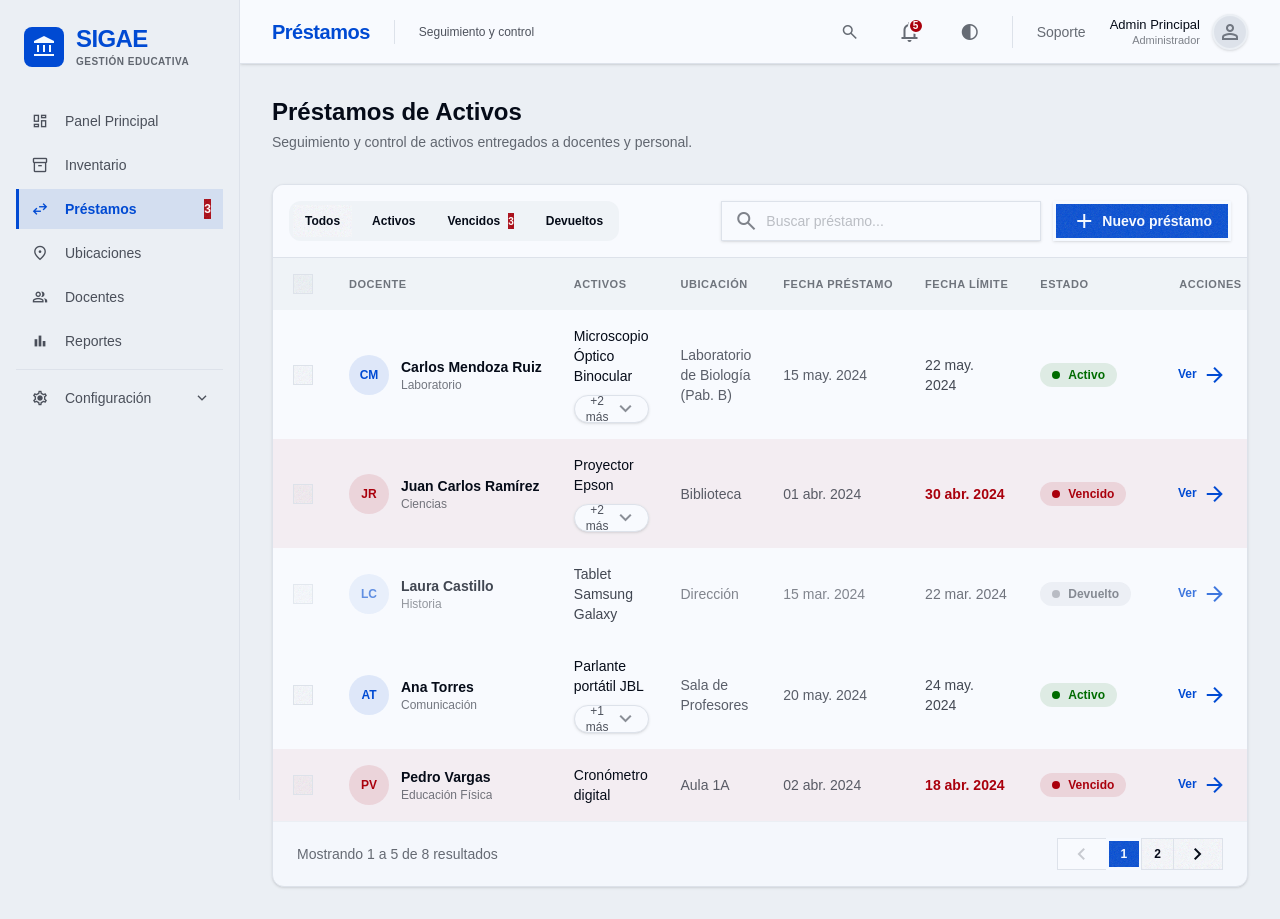
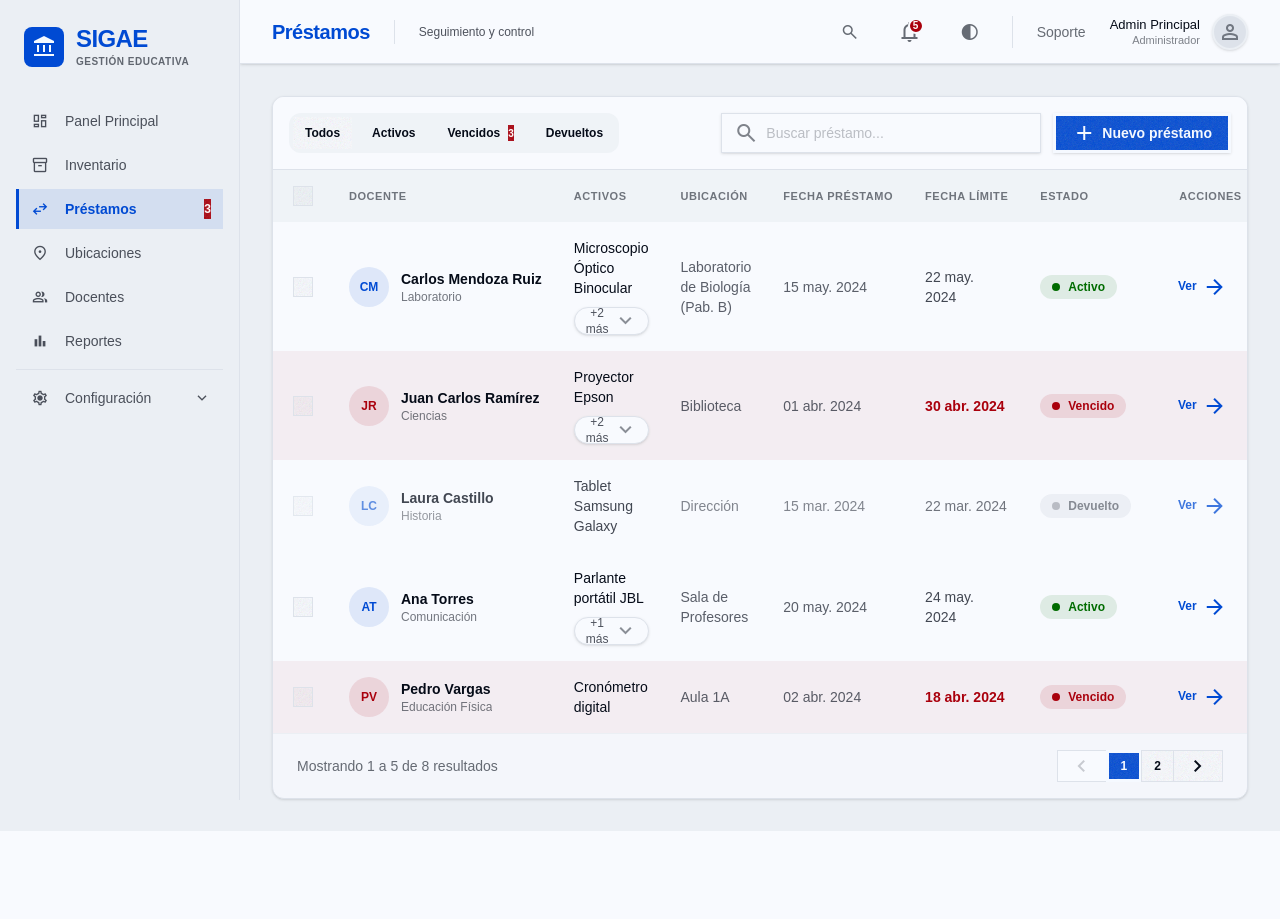
Before and after one commit to jorgegc2187/sigae-web-front, an Angular app: page /loans in a window 1280 px wide. After the commit the page ends 831 px from the top, so only its background shows below. Built offline with nearby package versions, Linux system fonts and the light colour scheme.

Commit message:
feat(loan-list): simplify header layout and reduce spacing for improved UI consistency

```diff
--- a/src/app/features/loans/pages/loan-list/loan-list.component.html
+++ b/src/app/features/loans/pages/loan-list/loan-list.component.html
@@ -1,13 +1,4 @@
-<div class="space-y-8">
-  <div class="flex flex-col gap-6 lg:flex-row lg:items-end lg:justify-between">
-    <div>
-      <h1 class="text-2xl font-bold text-base-content">Préstamos de Activos</h1>
-      <p class="mt-1 text-sm text-base-content/60">
-        Seguimiento y control de activos entregados a docentes y personal.
-      </p>
-    </div>
-  </div>
-
+<div class="space-y-4">
   <app-data-listing
     [isLoading]="false"
     [isEmpty]="totalResults() === 0"
```
